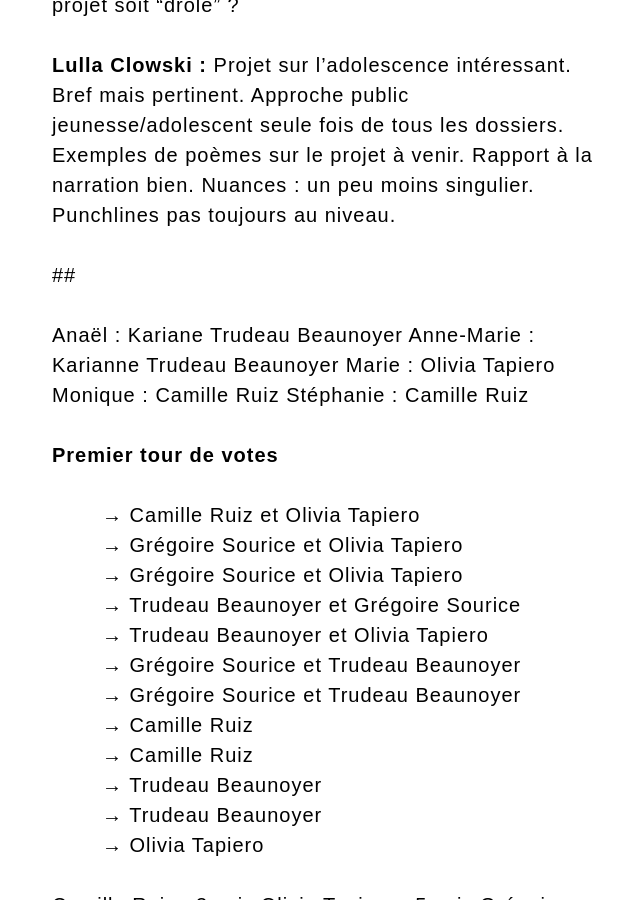
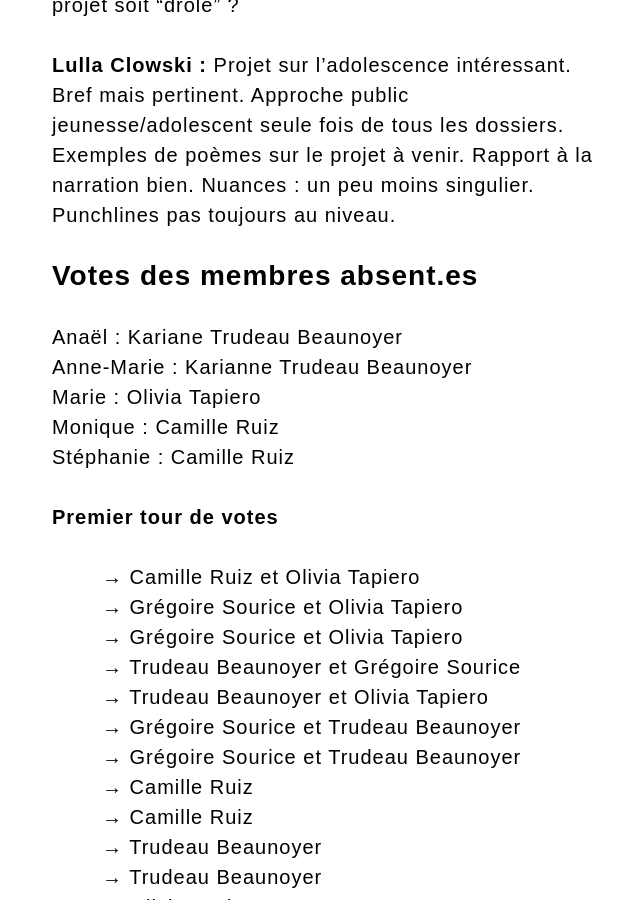
Before and after one commit to PQuod/MaisondelaPoesiedeRennes, a Jekyll site: the page built from _espace-admin-cr/2023-09-19-prog-commission-programmation-du-19-septembre-2023.md, in a window 1280 px wide and 900 px high, scrolled down 4666 px. Shown: the whole window, without its empty margins (308-948 px from the left). Built offline with Jekyll 4.4.1, drawn with Linux system fonts in a browser that asks for light colours; some web fonts are replaced; a script that is not in the unit is left out.

Commit message:
Update Espace administration : Comptes-rendus “2023-09-19-prog-commission-programmation-du-19-septembre-2023”

```diff
--- a/_espace-admin-cr/2023-09-19-prog-commission-programmation-du-19-septembre-2023.md
+++ b/_espace-admin-cr/2023-09-19-prog-commission-programmation-du-19-septembre-2023.md
@@ -89,7 +89,7 @@
 
 **Lulla Clowski :** Projet sur l'adolescence intéressant. Bref mais pertinent. Approche public jeunesse/adolescent seule fois de tous les dossiers. Exemples de poèmes sur le projet à venir. Rapport à la narration bien. Nuances : un peu moins singulier. Punchlines pas toujours au niveau.
 
-##
+## Votes des membres absent.es
 
 Anaël : Kariane Trudeau Beaunoyer
 Anne-Marie : Karianne Trudeau Beaunoyer
```
